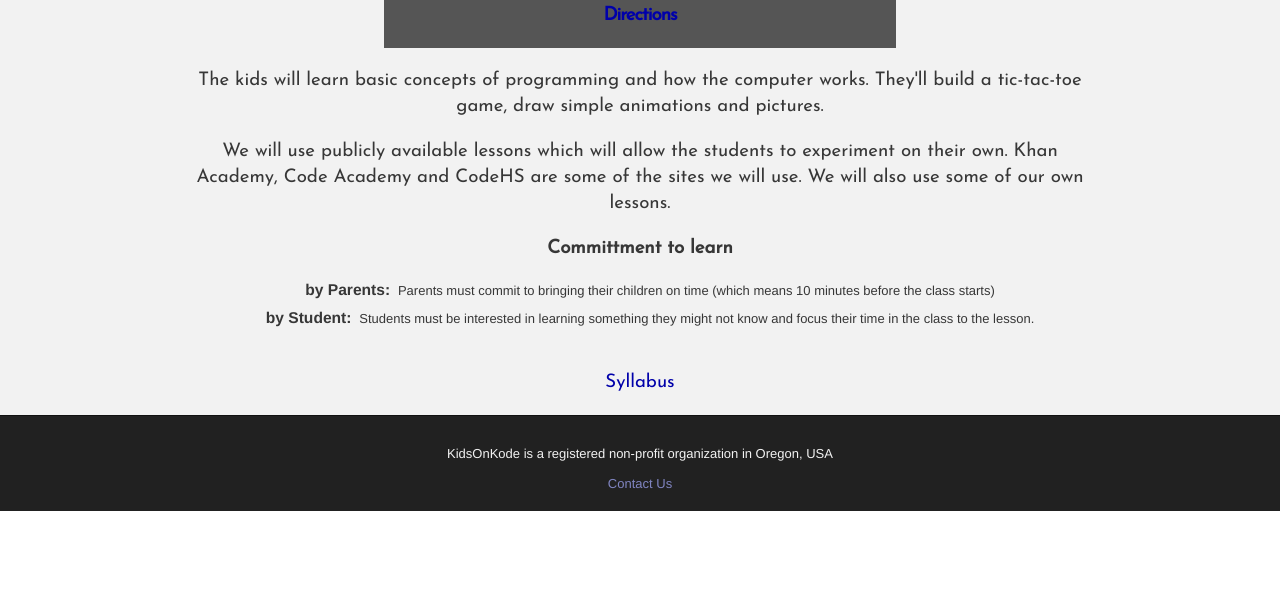
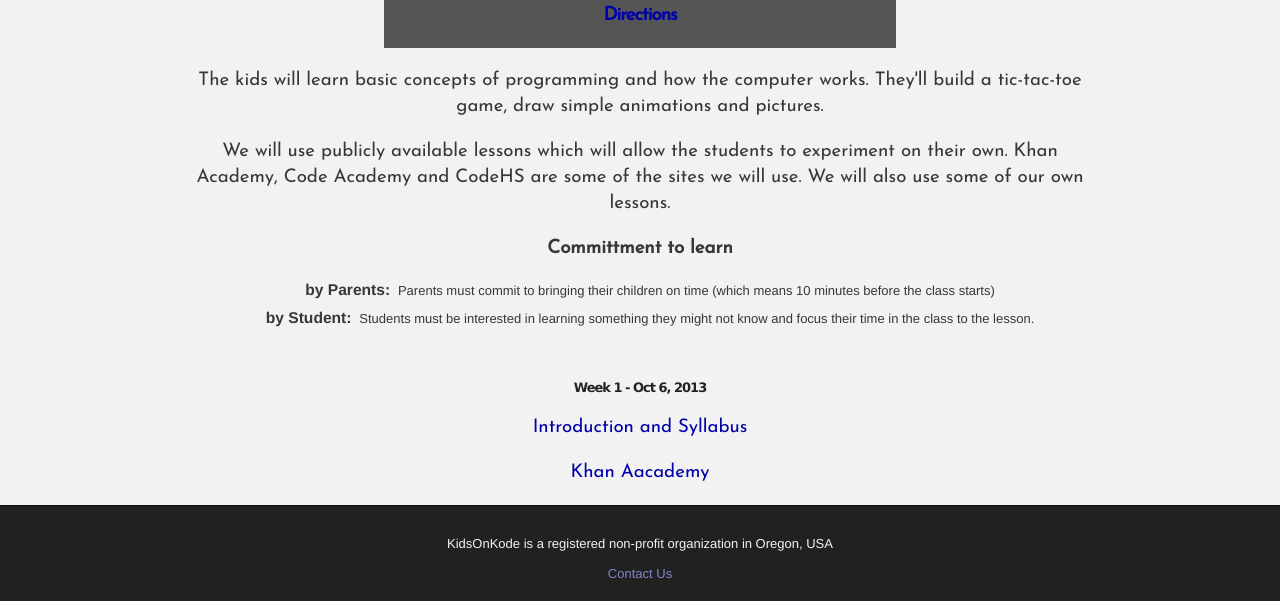
Before and after one commit to kidsonkode/kidsonkode.github.io, a Jekyll site: the page built from index.html, in a window 1280 px wide. Shown: the part 808-1409 px from the top of the page. Built offline with Jekyll 4.4.1, drawn with Linux system fonts in a browser that asks for light colours; nearby versions of some CDN libraries; Markdown is read by kramdown in place of the engine named in the settings; before the commit the page ends 1319 px from its top, so only the background shows below that.

Commit message:
add khan academy link

```diff
--- a/index.html
+++ b/index.html
@@ -24,7 +24,12 @@ title: Your New Jekyll Site
     <li><strong>by Student:</strong>Students must be interested in learning something they might not know and focus their time in the class to the lesson.</li>
   </ul>
   </p>
+  <h2>Week 1 - Oct 6, 2013</h2>
   <p>
-    <a href="/docs/Syllabus.pf">Syllabus</a>
+    <a href="https://github.com/kidsonkode/kidsonkode.github.io/raw/master/docs/Syllabus.pdf">Introduction and Syllabus</a>
   </p>
+  <p>
+    <a href="https://www.khanacademy.org">Khan Aacademy</a>
+  </p>
+
 </div>
```
Also changed, not shown: 1 other file.
